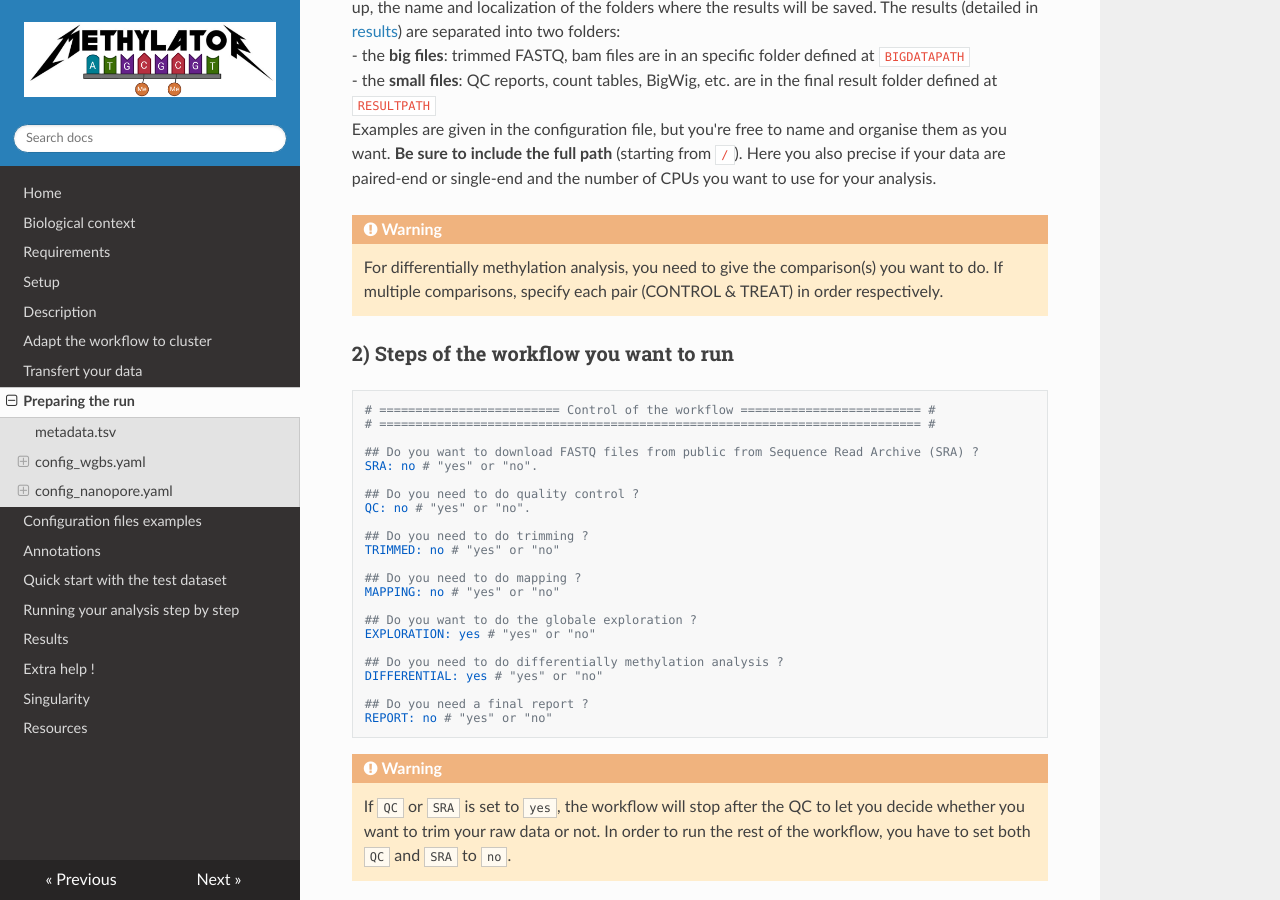
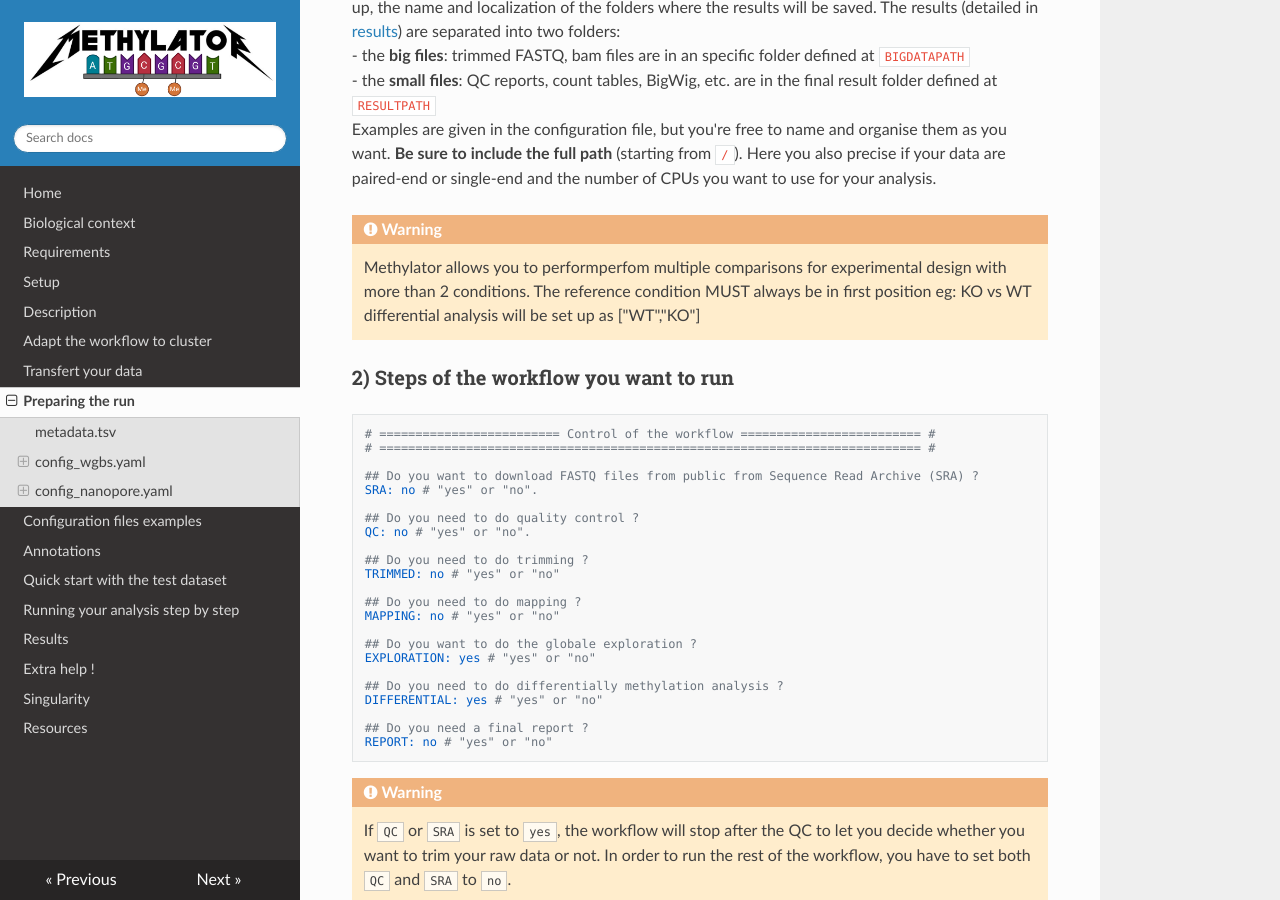
Before and after one commit to parisepigenetics/Methylator-Documentation, an MkDocs documentation site: the page built from docs/preparing_run.md, in a window 1280 px wide and 900 px high, scrolled down 2901 px. Built offline with MkDocs 1.6.1, drawn with Linux system fonts in a browser that asks for light colours; nearby versions of some CDN libraries.

Commit message:
Update preparing_run.md

```diff
--- a/docs/preparing_run.md
+++ b/docs/preparing_run.md
@@ -90,7 +90,7 @@ Here you define where the FASTQ files are stored, where is the file describing t
 Examples are given in the configuration file, but you're free to name and organise them as you want. **Be sure to include the full path** (starting from `/`). Here you also precise if your data are paired-end or single-end and the number of CPUs you want to use for your analysis.
 
 !!! warning
-    For differentially methylation analysis, you need to give the comparison(s) you want to do. If multiple comparisons, specify each pair (CONTROL & TREAT) in order respectively.
+    Methylator allows you to performperfom multiple comparisons for experimental design with more than 2 conditions.  The reference condition MUST always be in first position eg: KO vs WT differential analysis will be set up as   ["WT","KO"]
 
 
 ### 2) Steps of the workflow you want to run
```
